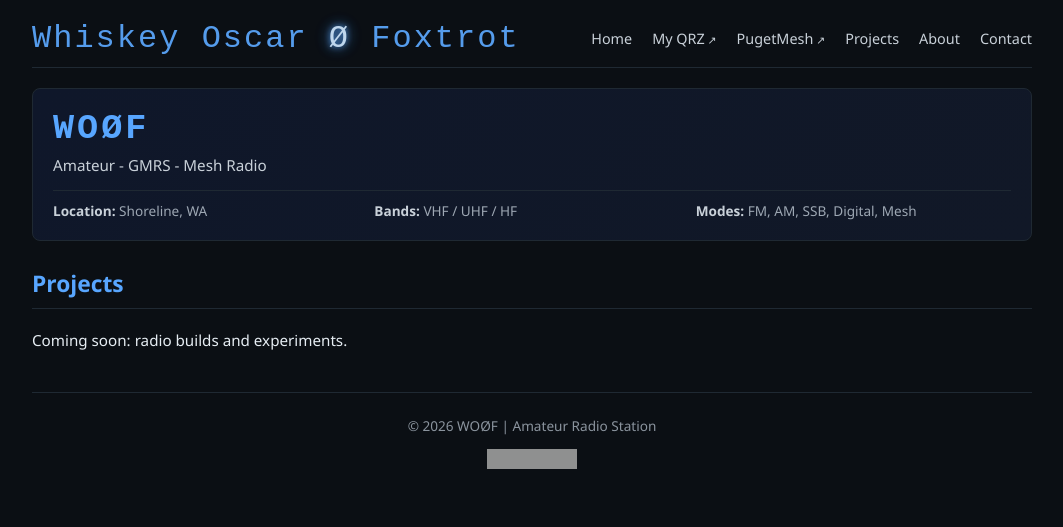
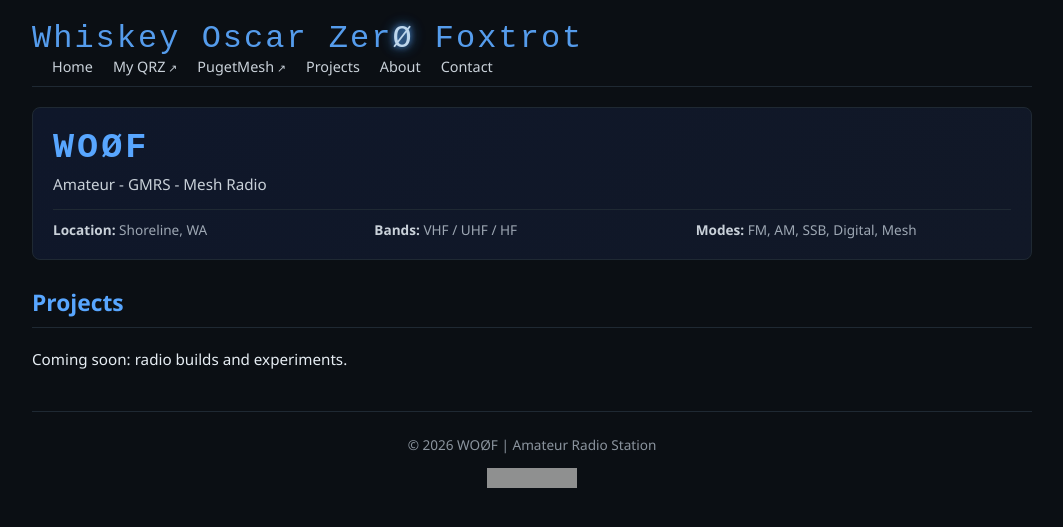
Before and after one commit to Lymitliss/Lymitliss.github.io, a Jekyll site: the page built from projects.md, in a window 1280 px wide. Shown: the top 527 px of the page, without its empty margins (108-1171 px from the left). Built offline with Jekyll 4.4.1, drawn with Linux system fonts in a browser that asks for light colours; grey boxes are pictures that could not be loaded.

Commit message:
Update default.html

```diff
--- a/_layouts/default.html
+++ b/_layouts/default.html
@@ -14,7 +14,7 @@
   <div class="container">
     <nav class="navbar">
       <a href="{{ '/' | relative_url }}" class="logo signal-pulse">
-        Whiskey Oscar <span class="callsign-zero">Ø</span> Foxtrot
+        Whiskey Oscar Zer<span class="callsign-zero">Ø</span> Foxtrot
       </a>
       <div class="nav-links">
         <a href="{{ '/' | relative_url }}">Home</a>
```
